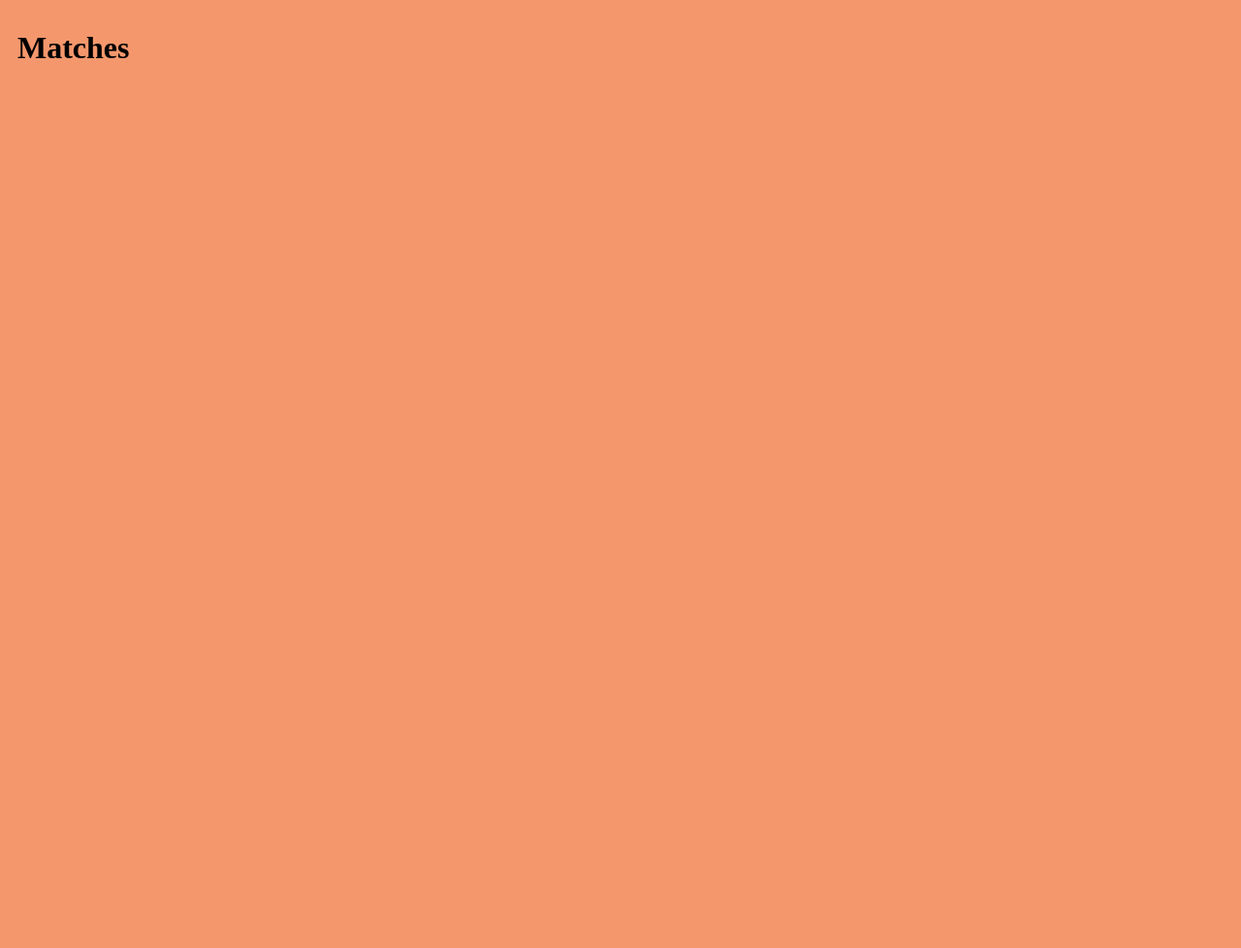
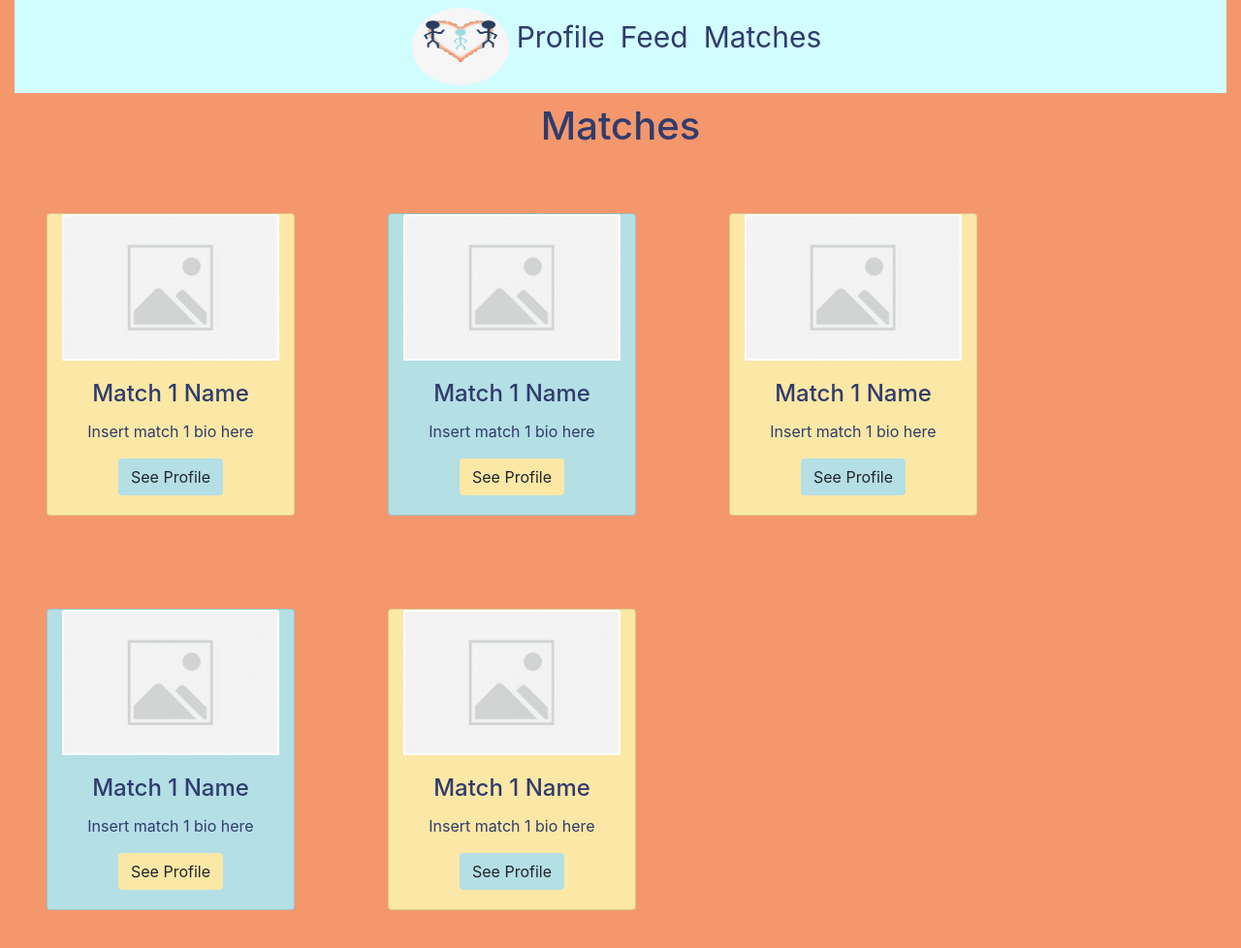
Before and after one commit to googleinterns/step48-2020, a plain HTML site: page src/main/webapp/matches.html in a window 1280 px wide. Shown: the whole page at 97% size. Before the commit the page ends 800 px from the top, so only its background shows below. Drawn offline with nearby package versions, Linux system fonts and the light colour scheme.

Commit message:
style matches page

```diff
--- a/src/main/webapp/matches.html
+++ b/src/main/webapp/matches.html
@@ -3,10 +3,80 @@
   <head>
     <meta charset="UTF-8">
     <title>Friends of Friends</title>
+    <!-- Latest compiled and minified CSS -->
+    <link rel="stylesheet" href="https://maxcdn.bootstrapcdn.com/bootstrap/4.5.0/css/bootstrap.min.css">
+    <!-- jQuery library -->
+    <script src="https://ajax.googleapis.com/ajax/libs/jquery/3.5.1/jquery.min.js"></script>
+    <!-- Popper JS -->
+    <script src="https://cdnjs.cloudflare.com/ajax/libs/popper.js/1.16.0/umd/popper.min.js"></script>
+    <!-- Latest compiled JavaScript -->
+    <script src="https://maxcdn.bootstrapcdn.com/bootstrap/4.5.0/js/bootstrap.min.js"></script>
     <link rel="stylesheet" href="style.css">
     <script src="script.js"></script>
   </head>
   <body>
-    <h1>Matches</h1>
+    <div class="container-fluid">
+      <nav class="navbar navbar-expand-sm justify-content-center navbar-background">
+        <ul class="navbar-nav">
+          <li class="nav-item">
+            <img src="images/logo.jpg" class="rounded-circle" alt="logo" height="80" width="100">
+          </li>
+          <li class="nav-item">
+            <a class="nav-link nav-text-style" href="profile.html">Profile</a>
+          </li>
+          <li class="nav-item">
+            <a class="nav-link nav-text-style" href="feed.html">Feed</a>
+          </li>
+          <li class="nav-item">
+            <a class="nav-link nav-text-style" href="matches.html">Matches</a>
+          </li>
+        </ul>
+      </nav>
+      <div class="content">
+        <h1>Matches</h1>
+        <div class="row row-cols-5">
+          <div class="col card card-container m-5">
+            <img class="card-img-top" src="images/placeholder.jpg" alt="Card image">
+            <div class="card-body">
+              <h4 class="card-title">Match 1 Name</h4>
+              <p class="card-text">Insert match 1 bio here</p>
+              <a href="#" class="btn see-profile-btn">See Profile</a>
+            </div>
+          </div>
+          <div class="col card card-container-two m-5">
+            <img class="card-img-top" src="images/placeholder.jpg" alt="Card image">
+            <div class="card-body">
+              <h4 class="card-title">Match 1 Name</h4>
+              <p class="card-text">Insert match 1 bio here</p>
+              <a href="#" class="btn see-profile-btn-two">See Profile</a>
+            </div>
+          </div>
+          <div class="col card card-container m-5">
+            <img class="card-img-top" src="images/placeholder.jpg" alt="Card image">
+            <div class="card-body">
+              <h4 class="card-title">Match 1 Name</h4>
+              <p class="card-text">Insert match 1 bio here</p>
+              <a href="#" class="btn see-profile-btn">See Profile</a>
+            </div>
+          </div>
+          <div class="col card card-container-two m-5">
+            <img class="card-img-top" src="images/placeholder.jpg" alt="Card image">
+            <div class="card-body">
+              <h4 class="card-title">Match 1 Name</h4>
+              <p class="card-text">Insert match 1 bio here</p>
+              <a href="#" class="btn see-profile-btn-two">See Profile</a>
+            </div>
+          </div>
+          <div class="col card card-container m-5">
+            <img class="card-img-top" src="images/placeholder.jpg" alt="Card image">
+            <div class="card-body">
+              <h4 class="card-title">Match 1 Name</h4>
+              <p class="card-text">Insert match 1 bio here</p>
+              <a href="#" class="btn see-profile-btn">See Profile</a>
+            </div>
+          </div>
+        </div><!--row-->
+      </div><!--content-->
+    </div><!--container-fluid-->
   </body>
 </html>
--- a/src/main/webapp/style.css
+++ b/src/main/webapp/style.css
@@ -40,3 +40,18 @@ h1 {
     align-self: center;
     margin-left: 625px;
 }
+.card-container {
+    /* width: 30%; */
+    justify-content: center;
+    background-color: #fbe8a6;
+}
+.see-profile-btn {
+    background-color: #b4dfe5;
+}
+.card-container-two {
+    justify-content: center;
+    background-color: #b4dfe5;
+}
+.see-profile-btn-two {
+    background-color: #fbe8a6;
+}
```
